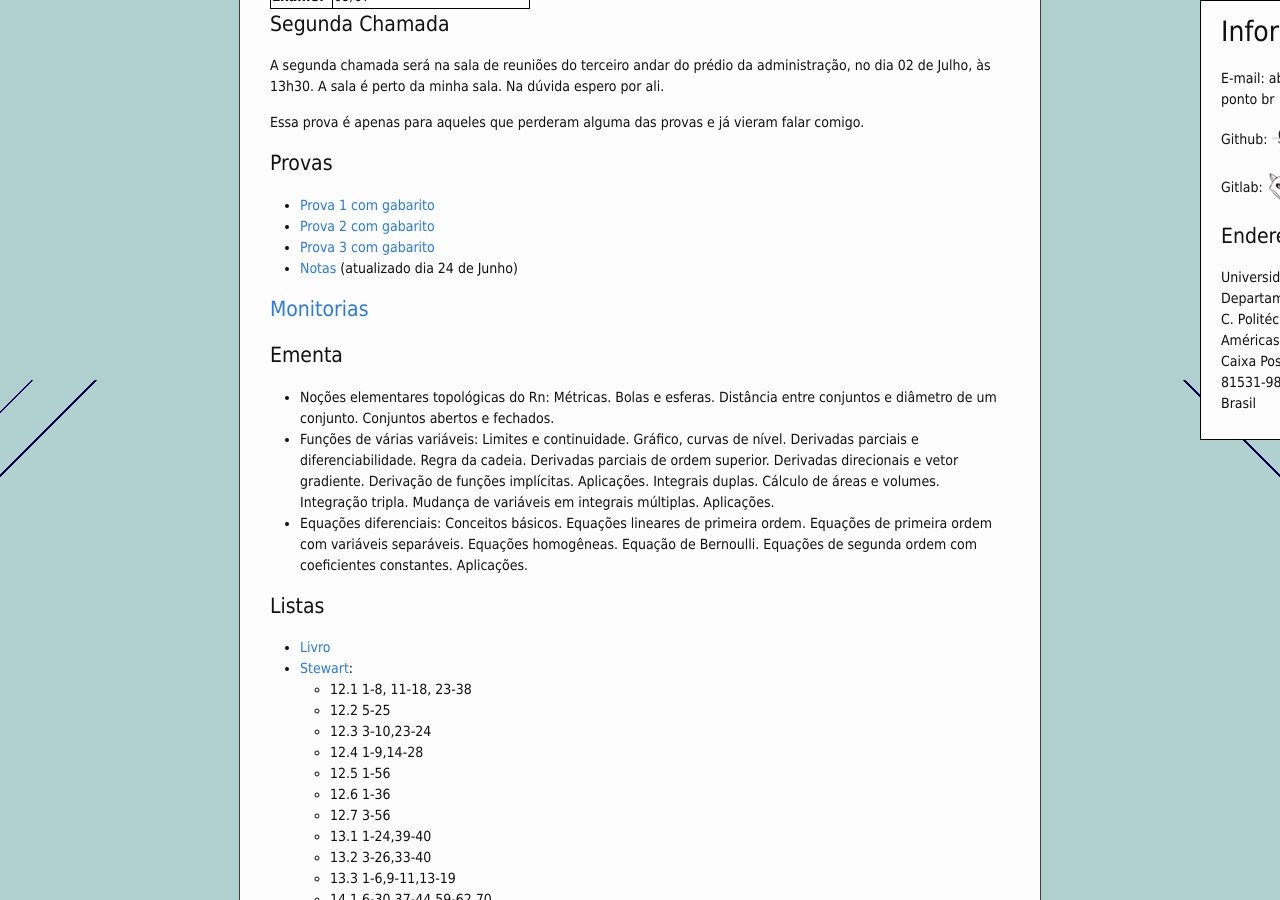
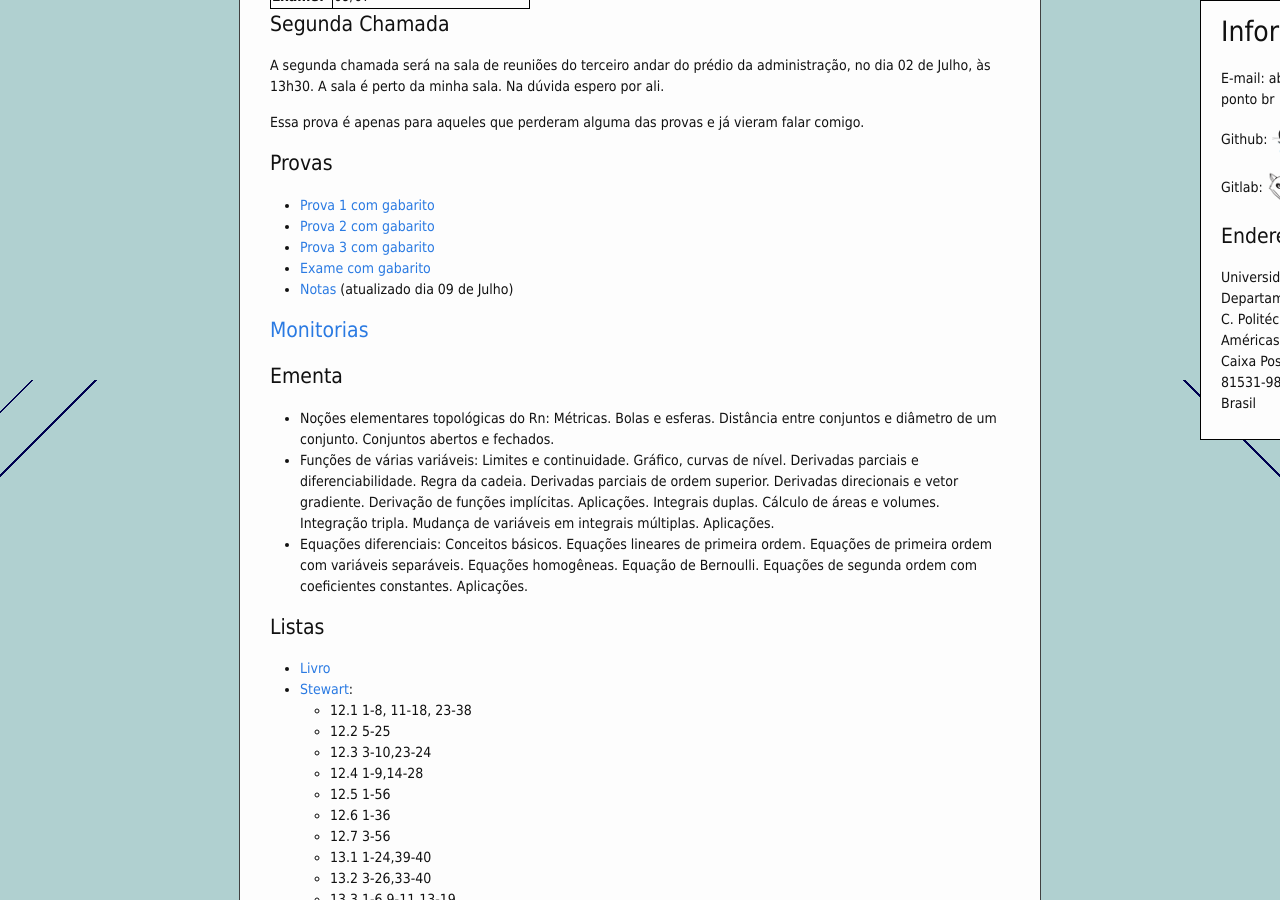
Before and after one commit to abelsiqueira/abelsiqueira.github.io-old, a Jekyll site: the page built from _posts/br/2015-02-20-cm202-calculo-diferencial-e-intergral-II-2015s1.markdown, in a window 1280 px wide and 900 px high, scrolled down 520 px. Built offline with Jekyll 4.4.1, drawn with Linux system fonts in a browser that asks for light colours; nearby versions of some CDN libraries.

Commit message:
Adiciona notas e exame na página

```diff
--- a/_posts/br/2015-02-18-cm201-calculo-diferencial-e-integral-2015s1.markdown
+++ b/_posts/br/2015-02-18-cm201-calculo-diferencial-e-integral-2015s1.markdown
@@ -37,14 +37,15 @@ a soma não batia. Ninguém deixou de estar aprovado.**
   - Notas: [Turma C]({{ site.baseurl }}/disciplinas/2015s1-cm201/notas-C.pdf)
     (atualizado dia 07 de Julho),
     [Turma J]({{ site.baseurl }}/disciplinas/2015s1-cm201/notas-J.pdf)
-    (atualizado dia 07 de Julho).
+    (atualizado dia 09 de Julho).
   - Prova 1 com gabarito: [Turma C]({{ site.baseurl }}/disciplinas/2015s1-cm201/prova1-C.pdf),
     [Turma J]({{ site.baseurl }}/disciplinas/2015s1-cm201/prova2-J.pdf).
   - Prova 2 com gabarito: [Turma C]({{ site.baseurl }}/disciplinas/2015s1-cm201/prova2-C.pdf),
     [Turma J]({{ site.baseurl }}/disciplinas/2015s1-cm201/prova2-J.pdf).
   - Prova 3 com gabarito: [Turma C]({{ site.baseurl }}/disciplinas/2015s1-cm201/prova3-C.pdf),
     [Turma J]({{ site.baseurl }}/disciplinas/2015s1-cm201/prova3-J.pdf).
-  - Exame com gabarito: [Turma C]({{ site.baseurl }}/disciplinas/2015s1-cm201/exame-C.pdf)
+  - Exame com gabarito: [Turma C]({{ site.baseurl }}/disciplinas/2015s1-cm201/exame-C.pdf),
+    [Turma J]({{ site.baseurl }}/disciplinas/2015s1-cm201/exame-J.pdf).
   - [Convergência do método de Newton]({{ site.baseurl }}/disciplinas/2015s1-cm201/newton/convergencia.pdf)
   - [newton.jl]({{ site.baseurl }}/disciplinas/2015s1-cm201/newton/newton.pdf)
   - [avalia.jl]({{ site.baseurl }}/disciplinas/2015s1-cm201/newton/avalia.jl)
--- a/_posts/br/2015-02-20-cm202-calculo-diferencial-e-intergral-II-2015s1.markdown
+++ b/_posts/br/2015-02-20-cm202-calculo-diferencial-e-intergral-II-2015s1.markdown
@@ -33,8 +33,9 @@ falar comigo.
   - [Prova 1 com gabarito]({{ site.baseurl }}/disciplinas/2015s1-cm202/prova1.pdf)
   - [Prova 2 com gabarito]({{ site.baseurl }}/disciplinas/2015s1-cm202/prova2.pdf)
   - [Prova 3 com gabarito]({{ site.baseurl }}/disciplinas/2015s1-cm202/prova3.pdf)
+  - [Exame com gabarito]({{ site.baseurl }}/disciplinas/2015s1-cm202/exame.pdf)
   - [Notas]({{ site.baseurl }}/disciplinas/2015s1-cm202/notas.pdf) (atualizado
-    dia 24 de Junho)
+    dia 09 de Julho)
 
 # [Monitorias]({{ site.baseurl }}/assets/monitorias2015.pdf)
 
```
Also changed, not shown: 4 other files.
